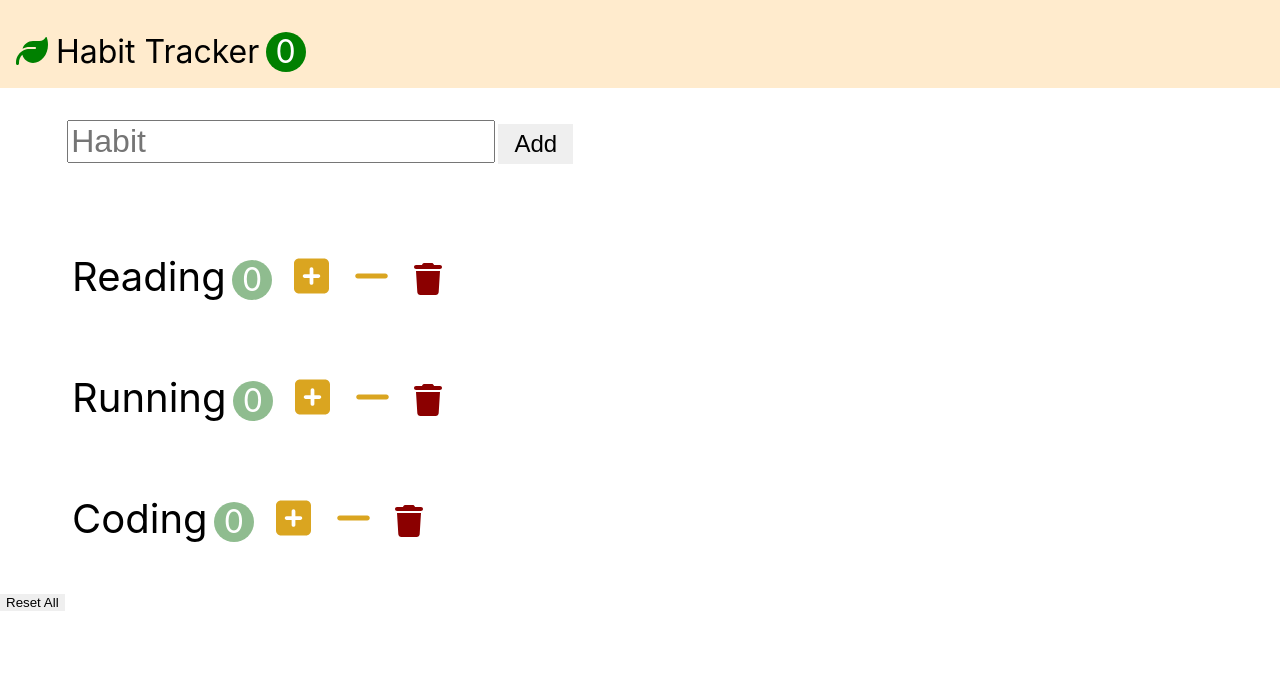
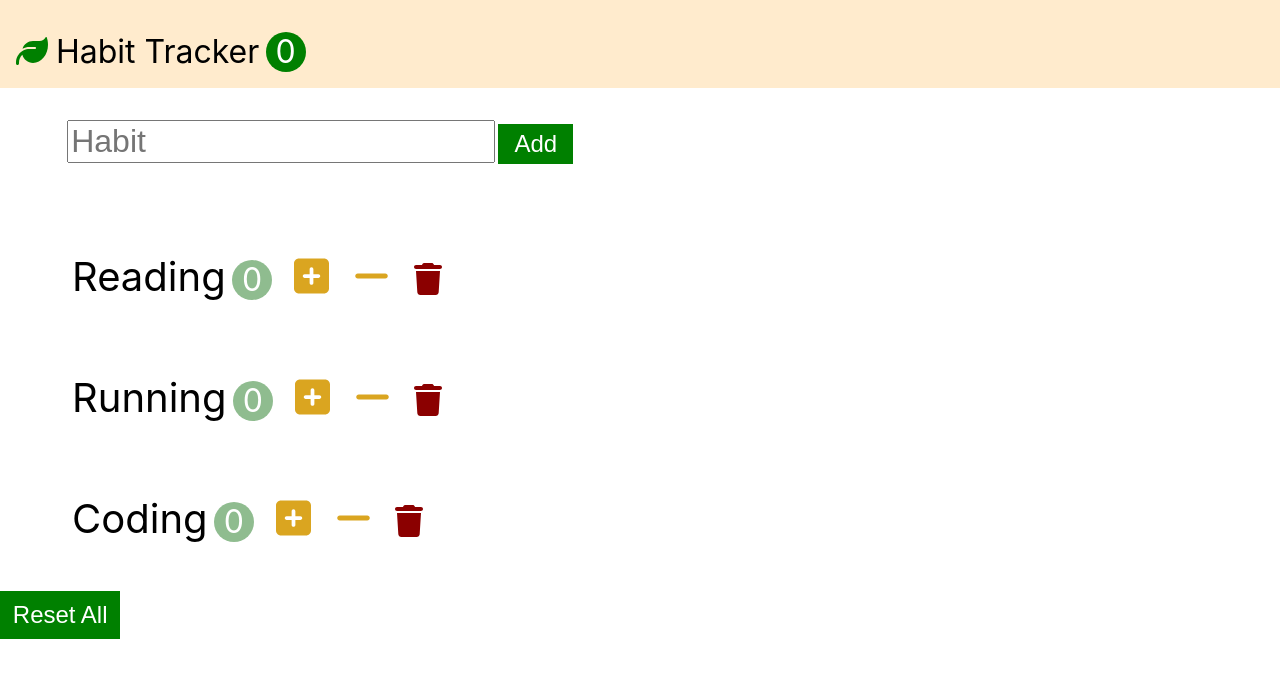
Before and after one commit to sinde530/project, a React (Create React App) app in the folder react/dream-coding/: page / in a window 1280 px wide. Shown: the top 678 px of the page. Built offline with nearby package versions, Linux system fonts and the light colour scheme.

Commit message:
reset-btn style 추가

```diff
--- a/react/dream-coding/src/App.css
+++ b/react/dream-coding/src/App.css
@@ -83,4 +83,13 @@ button {
   height: 100%;
   font-size: 1.5rem;
   padding: 0.4rem 1rem;
+  background-color: green;
+  color: #fff;
 }
+
+.reset-btn {
+  font-size: 1.5rem;
+  padding: 0.6rem 0.8rem;
+  background-color: green;
+  color: #fff;
+}
--- a/react/dream-coding/src/components/habitPlan/ListItem.js
+++ b/react/dream-coding/src/components/habitPlan/ListItem.js
@@ -37,7 +37,7 @@ export default class ListItem extends Component {
                         />
                     ))}
                 </ul>
-                <button className="reset-bton" onClick={this.props.onReset}>Reset All</button>
+                <button className="reset-btn" onClick={this.props.onReset}>Reset All</button>
             </>
         )
     }
```
